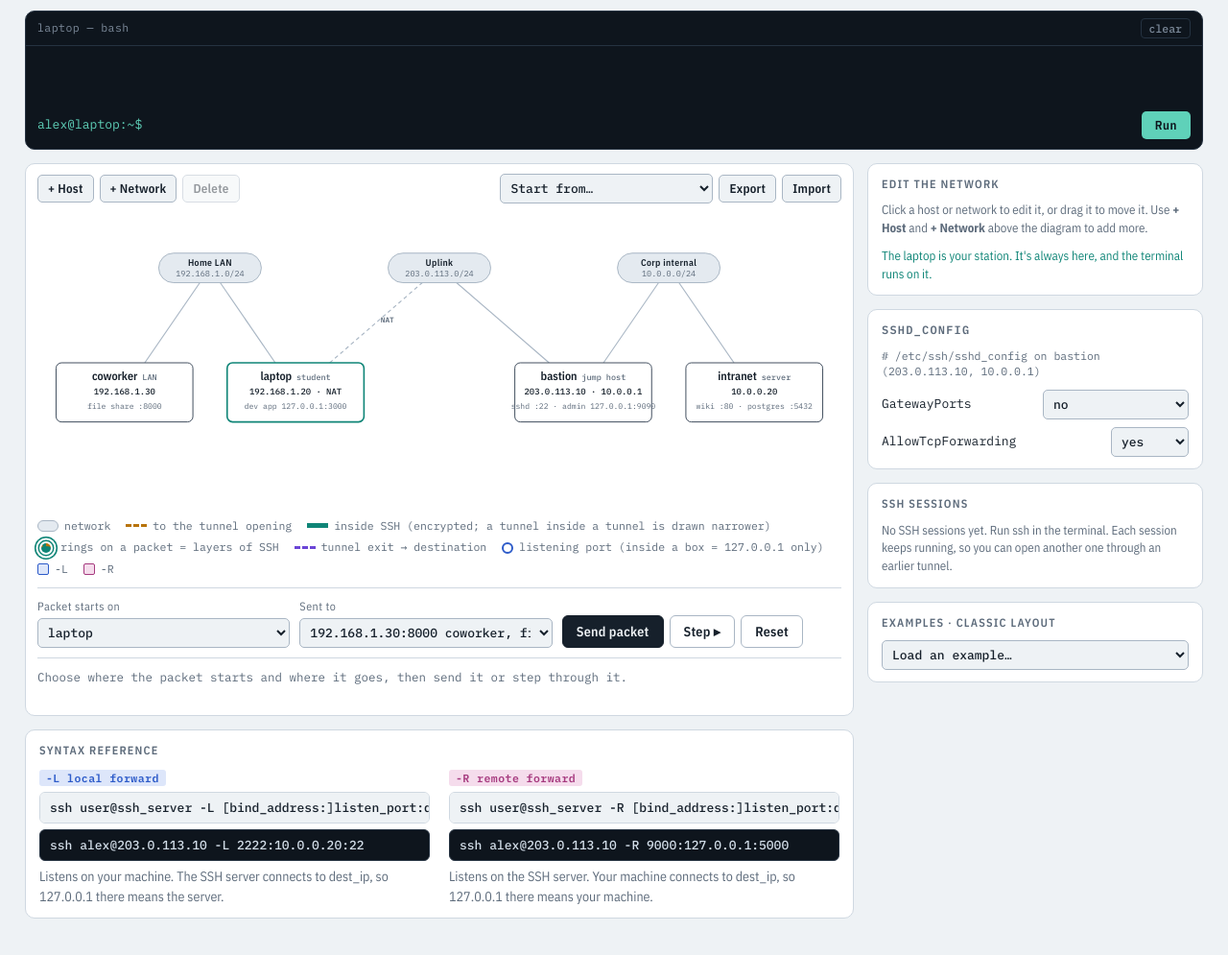
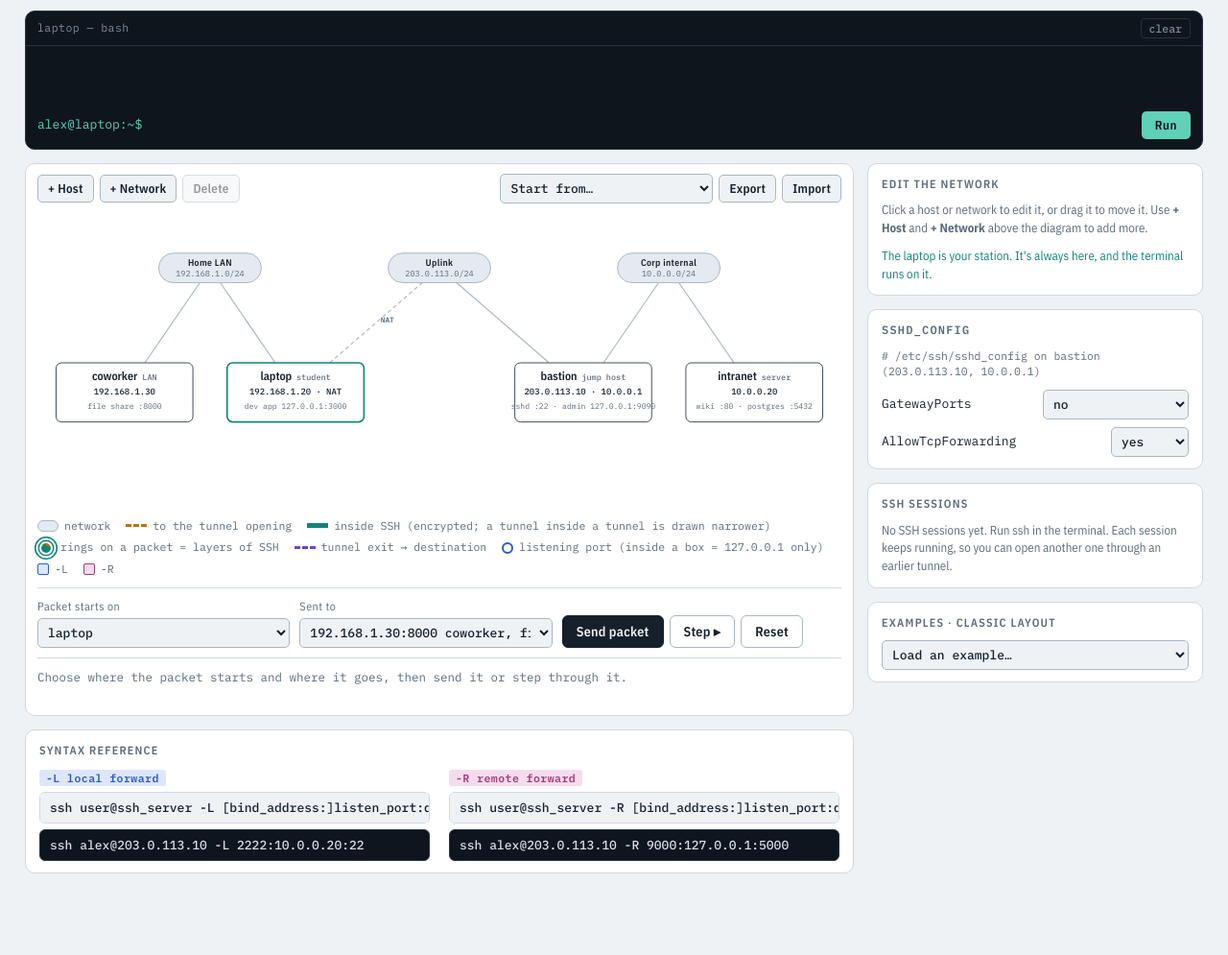
Before and after one commit to justinbergman/tunnels, a plain HTML site: page advanced/index.html in a window 1280 px wide. Shown: the part 77-1072 px from the top of the page at 96% size. After the commit the page ends 1035 px from the top, so only its background shows below. Drawn offline with nearby package versions, Linux system fonts and the light colour scheme.

Commit message:
Remove the explanatory sentences under the -L and -R syntax blocks
Co-Authored-By: Claude Opus 5.5 <noreply@anthropic.com>
Claude-Session: https://claude.ai/code/session_01M1MAHEW8wf7k7JDEwCqD9r

```diff
--- a/advanced/index.html
+++ b/advanced/index.html
@@ -395,13 +395,11 @@ dialog::backdrop{background:rgba(10,16,22,.45)}
           <span class="syn-tag L">-L local forward</span>
           <pre>ssh user@ssh_server -L [bind_address:]listen_port:dest_ip:dest_port</pre>
           <pre class="ex">ssh alex@203.0.113.10 -L 2222:10.0.0.20:22</pre>
-          <p>Listens on your machine. The SSH server connects to dest_ip, so 127.0.0.1 there means the server.</p>
         </div>
         <div class="syn">
           <span class="syn-tag R">-R remote forward</span>
           <pre>ssh user@ssh_server -R [bind_address:]listen_port:dest_ip:dest_port</pre>
           <pre class="ex">ssh alex@203.0.113.10 -R 9000:127.0.0.1:5000</pre>
-          <p>Listens on the SSH server. Your machine connects to dest_ip, so 127.0.0.1 there means your machine.</p>
         </div>
       </div>
     </section>
```
Also changed, not shown: index.html (+0 -2 lines).
